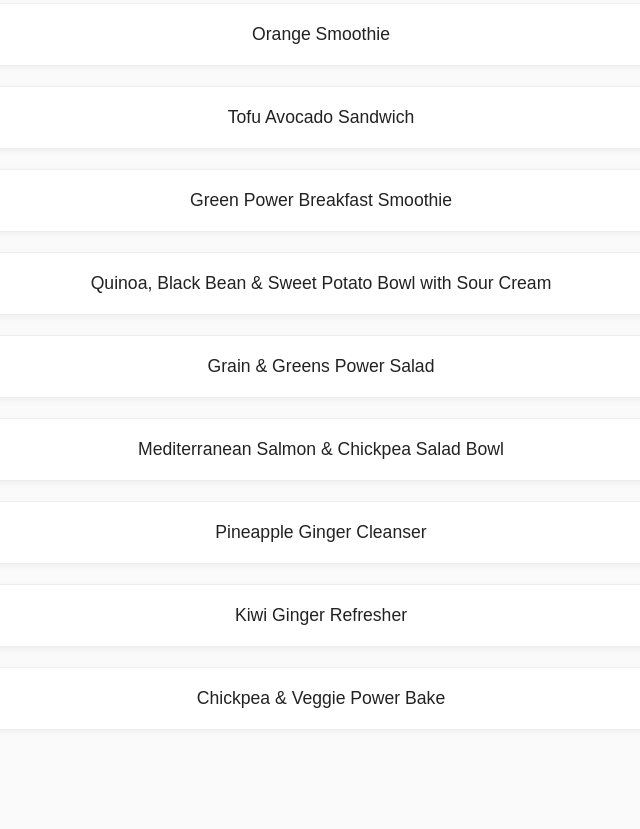
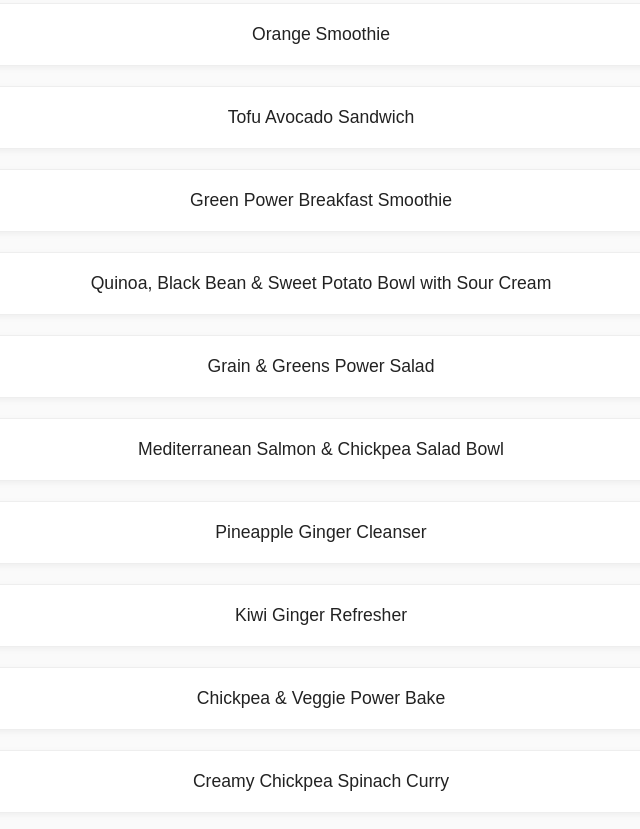
Before and after one commit to DanielVenette/recipes, a plain HTML site: page index.html in a window 1280 px wide. Shown: the part 550-1379 px from the top of the page, without its empty margins (319-959 px from the left). Before the commit the page ends 1340 px from the top, so only its background shows below. Drawn offline with Linux system fonts and the light colour scheme.

Commit message:
Add Creamy Chickpea Spinach Curry link to index

```diff
--- a/index.html
+++ b/index.html
@@ -29,6 +29,7 @@
     <div class="card"><a href="pineapple-ginger-cleanser.html">Pineapple Ginger Cleanser</a></div>
     <div class="card"><a href="kiwi-ginger-refresher.html">Kiwi Ginger Refresher</a></div>
     <div class="card"><a href="chickpea-veggie-power-bake.html">Chickpea & Veggie Power Bake</a></div>
+    <div class="card"><a href="creamy-chickpea-spinach-curry.html">Creamy Chickpea Spinach Curry</a></div>
   </div>
 </body>
 </html>
```
